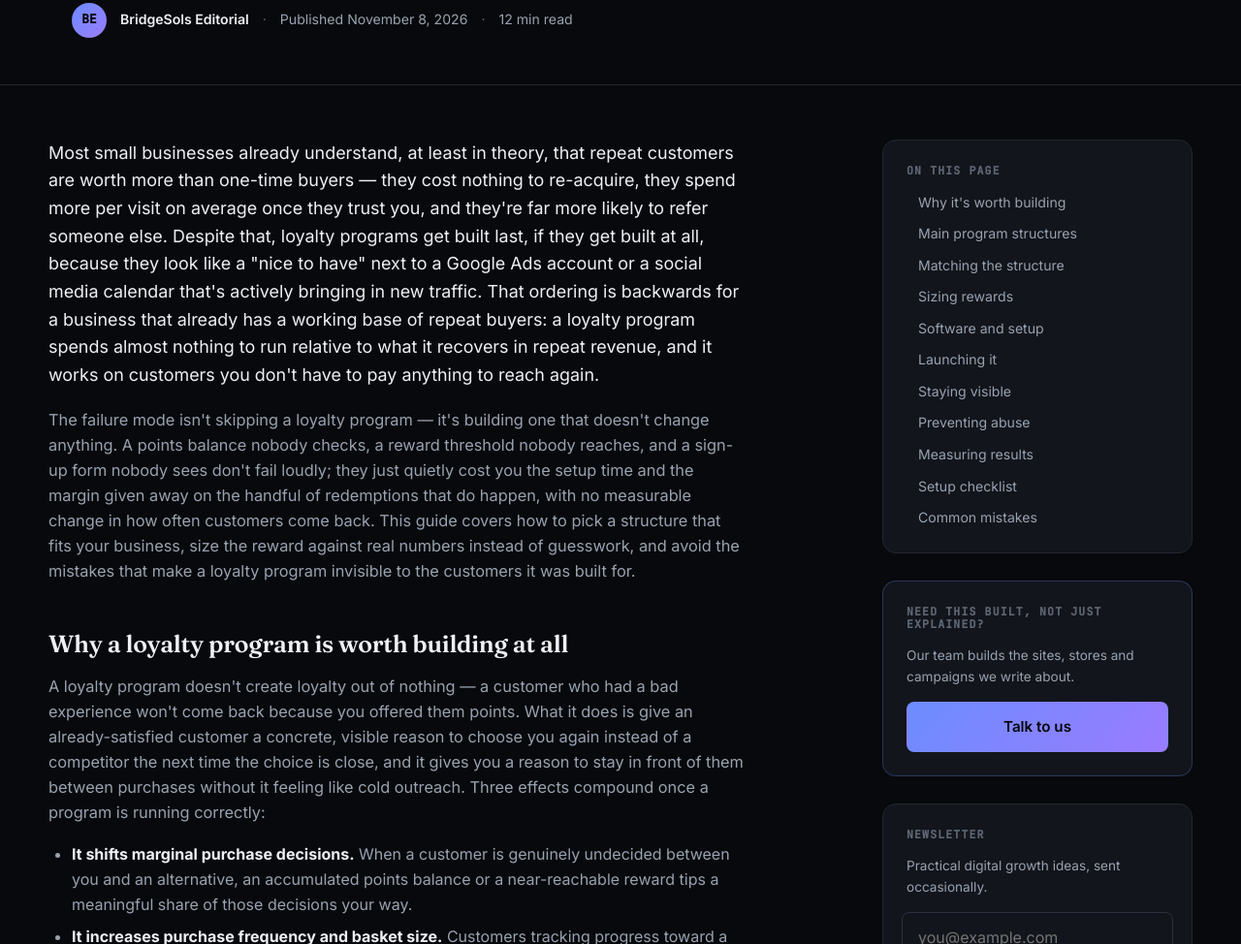
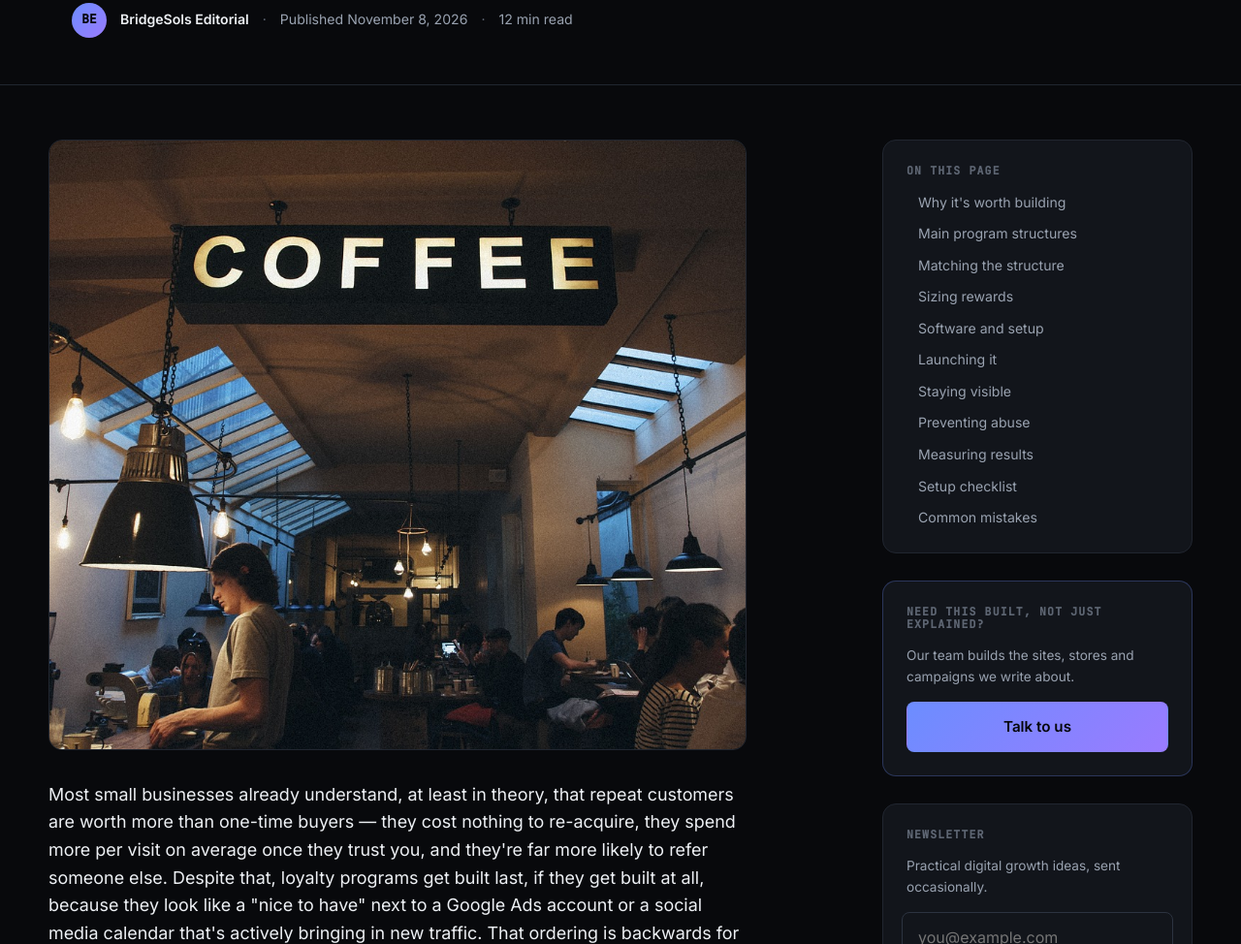
Before and after one commit to AaqibQ/Bridgesols, a website built with Vite: page articles/customer-loyalty-programs-small-business-guide.html in a window 1280 px wide. Shown: the part 635-1609 px from the top of the page at 97% size. Built offline with nearby package versions, Linux system fonts and the light colour scheme; some packages are replaced by stand-ins of ours.

Commit message:
Add hero image to customer-loyalty-programs-small-business-guide
Co-Authored-By: Claude Sonnet 5 <noreply@anthropic.com>

```diff
--- a/articles/customer-loyalty-programs-small-business-guide.html
+++ b/articles/customer-loyalty-programs-small-business-guide.html
@@ -22,11 +22,11 @@
 <meta property="og:title" content="Customer Loyalty Programs for Small Businesses" />
 <meta property="og:description" content="How to design a loyalty program that actually changes buying behavior — points vs. tiers vs. paid membership, reward sizing against margin, software options, and the metrics that prove it's working." />
 <meta property="og:url" content="https://bridgesols.com/articles/customer-loyalty-programs-small-business-guide.html" />
-<meta property="og:image" content="https://bridgesols.com/images/og-cover.png" />
+<meta property="og:image" content="https://bridgesols.com/images/articles/customer-loyalty-programs-small-business-guide.jpg" />
 <meta property="og:image:width" content="1200" />
 <meta property="og:image:height" content="630" />
 <meta name="twitter:card" content="summary_large_image" />
-<meta name="twitter:image" content="https://bridgesols.com/images/og-cover.png" />
+<meta name="twitter:image" content="https://bridgesols.com/images/articles/customer-loyalty-programs-small-business-guide.jpg" />
 
 <script type="application/ld+json">
 {
@@ -34,6 +34,7 @@
   "@type": "Article",
   "headline": "Customer Loyalty Programs for Small Businesses: A Practical Guide to Turning Repeat Customers Into Revenue",
   "description": "How to design a loyalty program that actually changes buying behavior — points vs. tiers vs. paid membership, reward sizing against margin, software options, and the metrics that prove it's working.",
+  "image": "https://bridgesols.com/images/articles/customer-loyalty-programs-small-business-guide.jpg",
   "author": { "@type": "Organization", "name": "BridgeSols" },
   "publisher": { "@type": "Organization", "name": "BridgeSols", "logo": { "@type": "ImageObject", "url": "https://bridgesols.com/favicon.svg" } },
   "datePublished": "2026-11-08",
@@ -82,6 +83,9 @@
   <div class="wrap article-layout">
     <article class="article-main">
       <div class="article-body">
+        <figure class="article-hero-image">
+          <img src="../images/articles/customer-loyalty-programs-small-business-guide.jpg" alt="Busy independent coffee shop with a barista at the counter and customers seated at tables under hanging lamps" width="1200" height="630" />
+        </figure>
         <p>Most small businesses already understand, at least in theory, that repeat customers are worth more than one-time buyers — they cost nothing to re-acquire, they spend more per visit on average once they trust you, and they're far more likely to refer someone else. Despite that, loyalty programs get built last, if they get built at all, because they look like a "nice to have" next to a Google Ads account or a social media calendar that's actively bringing in new traffic. That ordering is backwards for a business that already has a working base of repeat buyers: a loyalty program spends almost nothing to run relative to what it recovers in repeat revenue, and it works on customers you don't have to pay anything to reach again.</p>
 
         <p>The failure mode isn't skipping a loyalty program — it's building one that doesn't change anything. A points balance nobody checks, a reward threshold nobody reaches, and a sign-up form nobody sees don't fail loudly; they just quietly cost you the setup time and the margin given away on the handful of redemptions that do happen, with no measurable change in how often customers come back. This guide covers how to pick a structure that fits your business, size the reward against real numbers instead of guesswork, and avoid the mistakes that make a loyalty program invisible to the customers it was built for.</p>
```
Also changed, not shown: articles/index.html (+1 -1 lines), public/images/articles/customer-loyalty-programs-small-business-guide.jpg (added).
